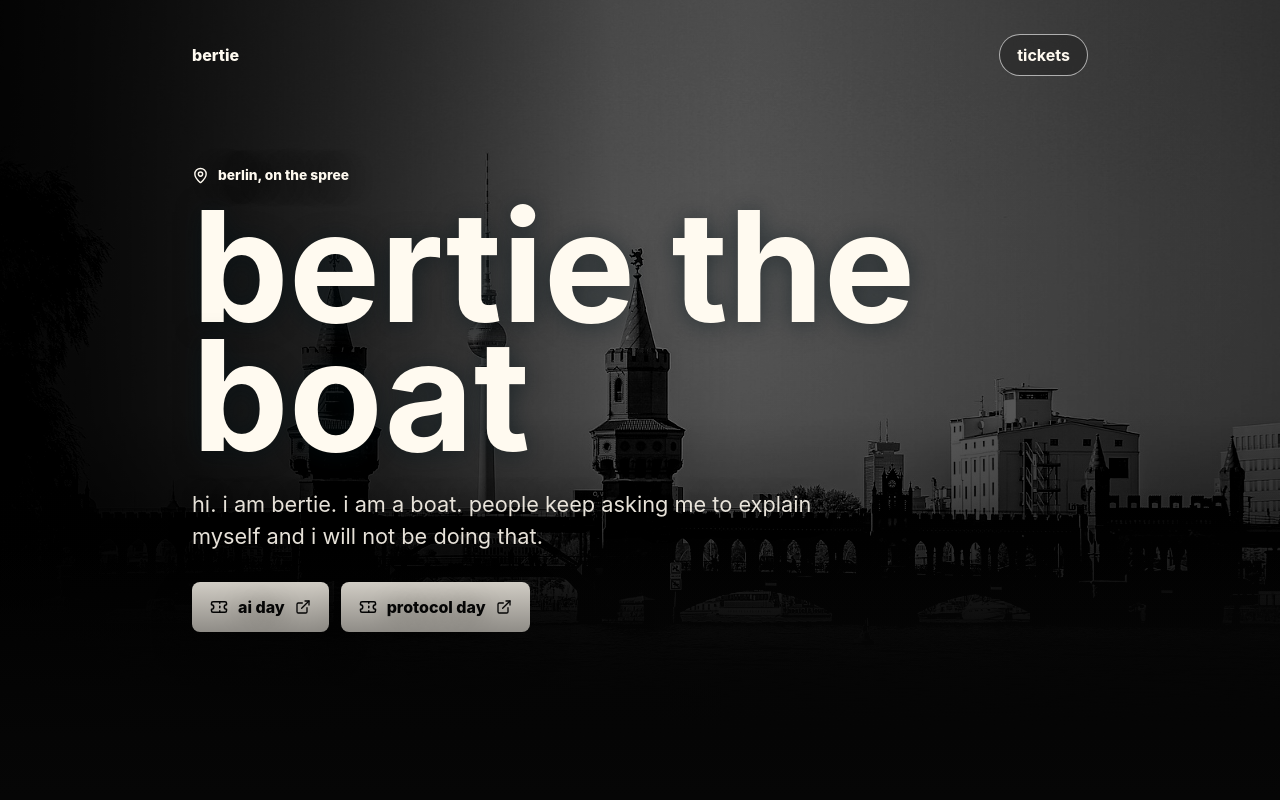
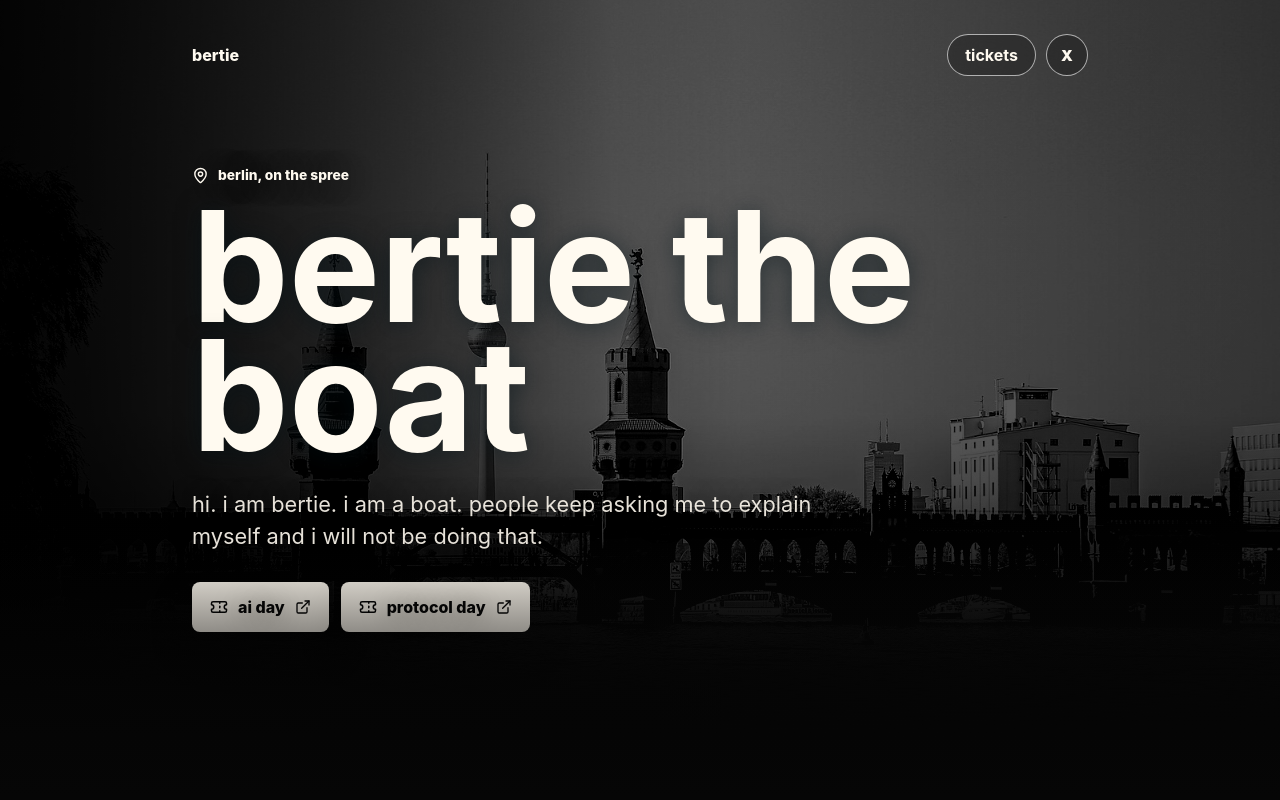
Before and after one commit to rickkdev/berlinboat, a Next.js app: page / in a window 1280 px wide. Shown: the top 800 px of the page. Built offline with nearby package versions, Linux system fonts and the light colour scheme.

Commit message:
Add Bertie X links

```diff
--- a/app/globals.css
+++ b/app/globals.css
@@ -148,6 +148,7 @@ a {
   min-height: 42px;
   display: inline-flex;
   align-items: center;
+  justify-content: center;
   gap: 8px;
   padding: 0 17px;
   border: 1px solid rgba(255, 255, 255, 0.62);
@@ -155,6 +156,13 @@ a {
   background: rgba(0, 0, 0, 0.24);
   backdrop-filter: blur(16px);
   font-weight: 750;
+}
+
+.topbar__link--icon {
+  width: 42px;
+  padding: 0;
+  font-size: 0.94rem;
+  font-weight: 900;
 }
 
 .topbar__links {
@@ -726,6 +734,37 @@ h3 {
     rgba(255, 255, 255, 0.04);
 }
 
+.site-footer {
+  width: min(1180px, calc(100% - (var(--gutter) * 2)));
+  margin: 0 auto;
+  padding: clamp(30px, 5vw, 58px) 0 clamp(42px, 7vw, 82px);
+  border-top: 1px solid rgba(255, 250, 240, 0.14);
+}
+
+.site-footer__social {
+  width: fit-content;
+  min-height: 42px;
+  display: inline-flex;
+  align-items: center;
+  gap: 10px;
+  color: rgba(255, 250, 240, 0.78);
+  font-size: 0.98rem;
+  font-weight: 800;
+}
+
+.site-footer__social span {
+  width: 32px;
+  height: 32px;
+  display: inline-flex;
+  align-items: center;
+  justify-content: center;
+  border: 1px solid rgba(255, 250, 240, 0.3);
+  border-radius: 999px;
+  color: #fffaf0;
+  font-size: 0.82rem;
+  font-weight: 900;
+}
+
 .sponsor-page {
   min-height: 100svh;
   background: #050505;
@@ -1050,6 +1089,11 @@ h3 {
     padding: 0 13px;
   }
 
+  .topbar__link--icon {
+    width: 40px;
+    padding: 0;
+  }
+
   .scene-photo {
     background-position: 48% 50%;
   }
--- a/app/page.tsx
+++ b/app/page.tsx
@@ -165,6 +165,15 @@ export default function Home() {
           <div className="topbar__links">
             <a className="topbar__link" href="#tickets">
               tickets
+            </a>
+            <a
+              className="topbar__link topbar__link--icon"
+              href="https://x.com/Bertietheboat"
+              target="_blank"
+              rel="noreferrer"
+              aria-label="bertie the boat on x"
+            >
+              <span aria-hidden="true">X</span>
             </a>
           </div>
         </nav>
@@ -368,6 +377,18 @@ export default function Home() {
           ))}
         </section>
       </section>
+
+      <footer className="site-footer">
+        <a
+          className="site-footer__social"
+          href="https://x.com/Bertietheboat"
+          target="_blank"
+          rel="noreferrer"
+        >
+          <span aria-hidden="true">X</span>
+          @Bertietheboat
+        </a>
+      </footer>
     </main>
   );
 }
```
